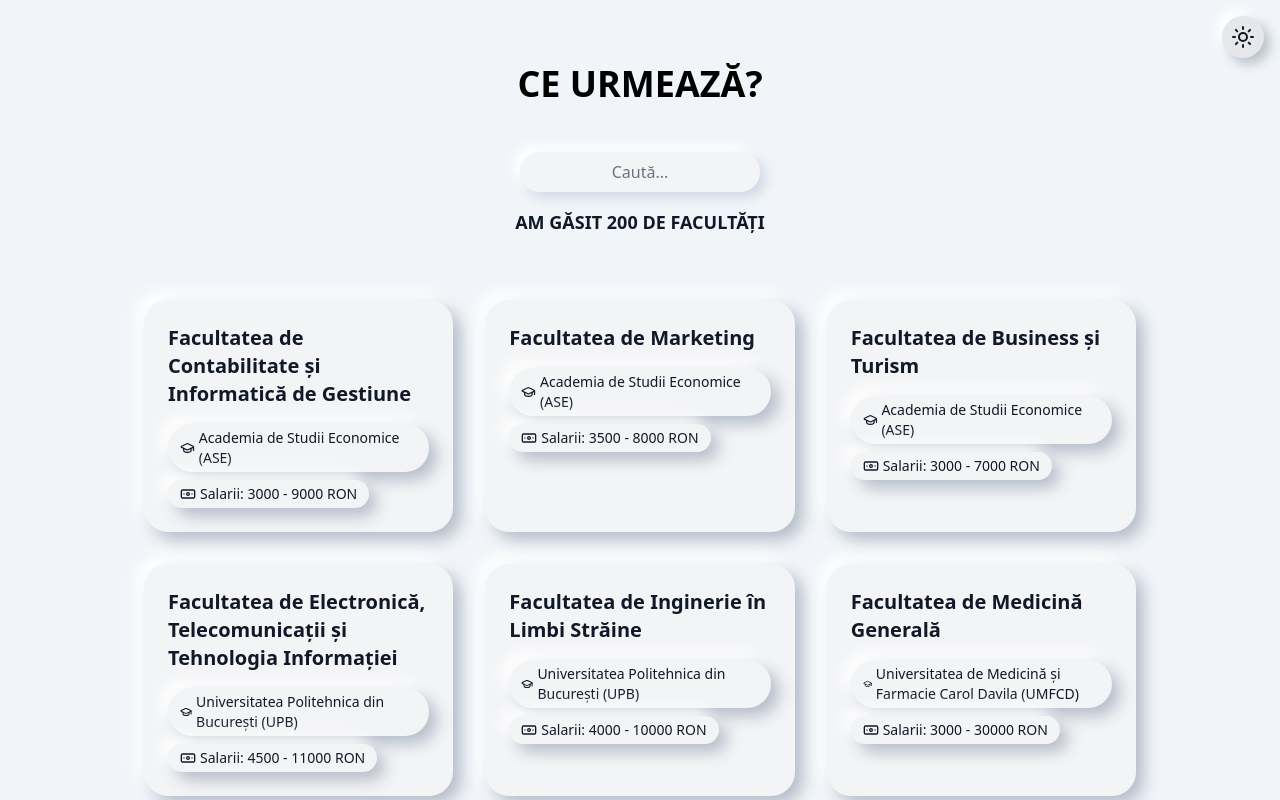
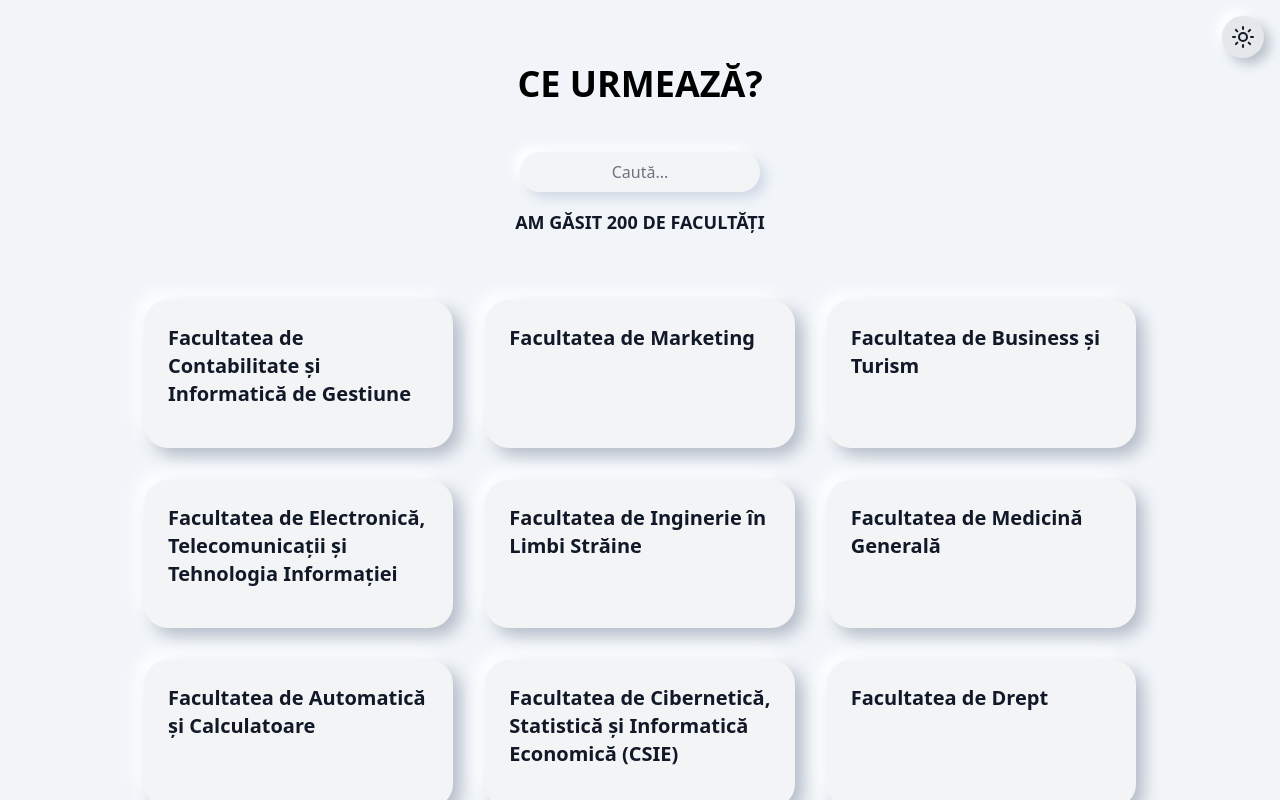
Before and after one commit to Keyrif/ce-urmeaza, a React (Vite) app: page / in a window 1280 px wide. Both pictures are taken after a click on the button "AFIȘEAZĂ TOATE FACULTĂȚILE". Shown: the top 800 px of the page. Built offline with nearby package versions, Linux system fonts and the light colour scheme.

Commit message:
Update ResultsGrid.jsx

```diff
--- a/src/components/ResultsGrid.jsx
+++ b/src/components/ResultsGrid.jsx
@@ -70,66 +70,6 @@ function ResultsGrid({ results, setSelectedUniversity, darkMode, searched }) {
 
               <div className="flex flex-wrap gap-2 mt-4">
 
-
-                <motion.div
-                  className={`px-3 py-1 rounded-full text-sm font-medium flex items-center ${
-                    darkMode
-                      ? "bg-slate-800 text-white"
-                      : "bg-gray-100 text-gray-900"
-                  }`}
-                  style={{ boxShadow: neumorphicShadow }}
-                  whileTap={{
-                    scale: 0.95,
-                  }}
-                >
-                  <svg
-                    xmlns="http://www.w3.org/2000/svg"
-                    width="20"
-                    height="20"
-                    viewBox="0 0 24 24"
-                    fill="none"
-                    stroke="currentColor"
-                    strokeWidth="2"
-                    strokeLinecap="round"
-                    strokeLinejoin="round"
-                    className="w-4 h-4 mr-1"
-                  >
-                    <path d="M21.42 10.922a1 1 0 0 0-.019-1.838L12.83 5.18a2 2 0 0 0-1.66 0L2.6 9.08a1 1 0 0 0 0 1.832l8.57 3.908a2 2 0 0 0 1.66 0z" />
-                    <path d="M22 10v6" />
-                    <path d="M6 12.5V16a6 3 0 0 0 12 0v-3.5" />
-                  </svg>
-                  {f.university}
-                </motion.div>
-
-                <motion.div
-                  className={`px-3 py-1 rounded-full text-sm font-medium flex items-center ${
-                    darkMode
-                      ? "bg-slate-800 text-white"
-                      : "bg-gray-100 text-gray-900"
-                  }`}
-                  style={{ boxShadow: neumorphicShadow }}
-                  whileTap={{
-                    scale: 0.95,
-                  }}
-                >
-                  <svg
-                    xmlns="http://www.w3.org/2000/svg"
-                    width="16"
-                    height="16"
-                    viewBox="0 0 24 24"
-                    fill="none"
-                    stroke="currentColor"
-                    strokeWidth="2"
-                    strokeLinecap="round"
-                    strokeLinejoin="round"
-                    className="w-4 h-4 mr-1"
-                  >
-                    <rect width="20" height="12" x="2" y="6" rx="2" />
-                    <circle cx="12" cy="12" r="2" />
-                    <path d="M6 12h.01M18 12h.01" />
-                  </svg>
-                  Salarii: {f.salary.min} - {f.salary.max} RON
-                </motion.div>
               </div>
             </motion.div>
           ))}
```
